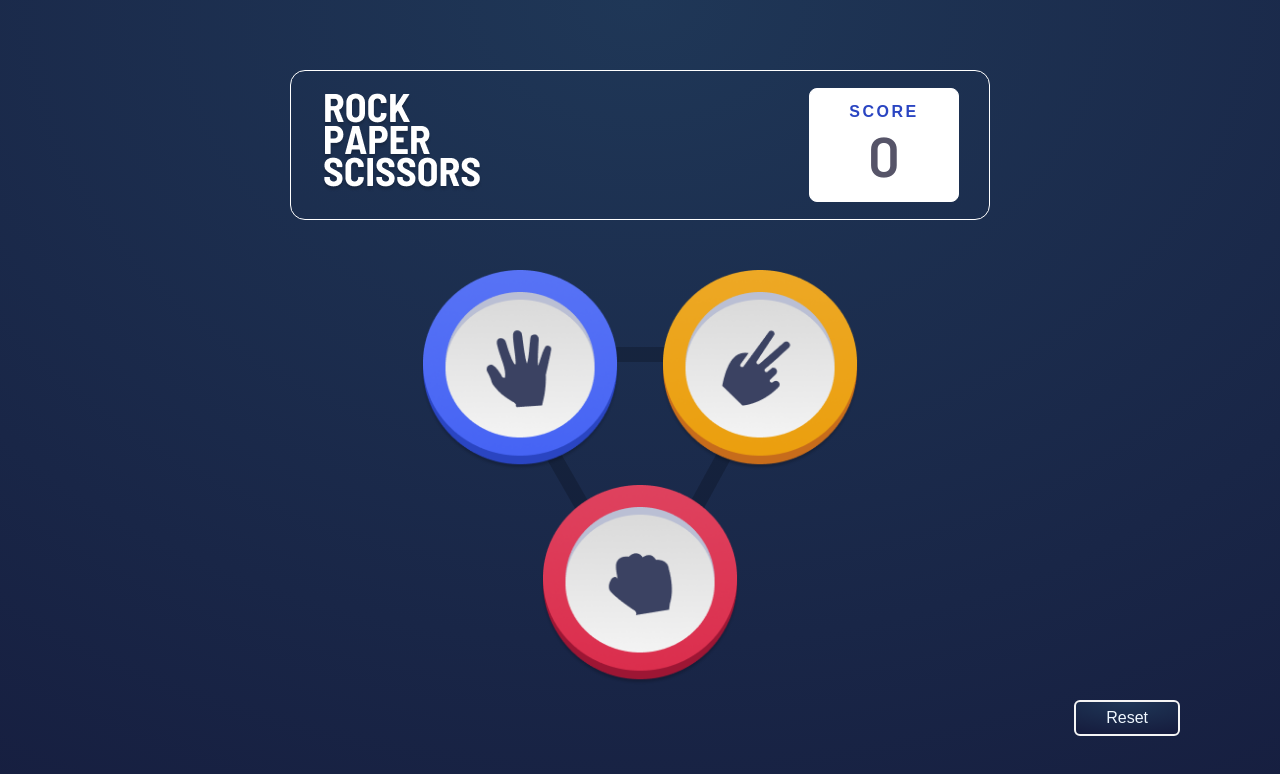
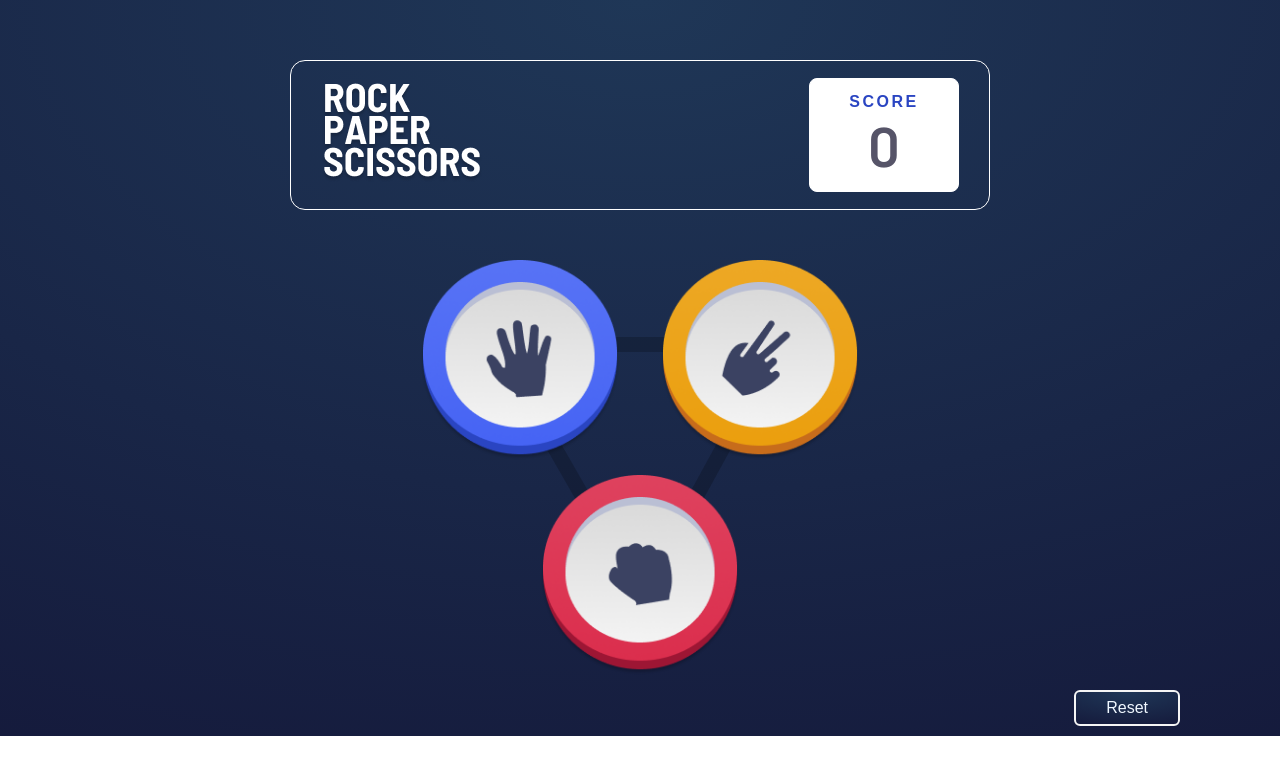
Before and after one commit to Nion1998/challenge-rock-paper-scissors-game-main, a plain HTML site: page index.html in a window 1280 px wide. Drawn offline with Linux system fonts and the light colour scheme.

Commit message:
solve screen hight

```diff
--- a/css/styles.css
+++ b/css/styles.css
@@ -14,7 +14,7 @@ body {
   flex-direction: column;
   align-items: center;
   width: 100vw;
-  height: 120vh;
+  height: 100%;
   background: radial-gradient(134.34% 134.34% at 50% 0%,
       #1f3757 0%,
       #131537 100%);
@@ -28,7 +28,7 @@ body {
   display: flex;
   justify-content: space-between;
   align-items: center;
-  margin-top: 70px;
+  margin-top: 60px;
   padding: 10px 0;
 }
 
```
